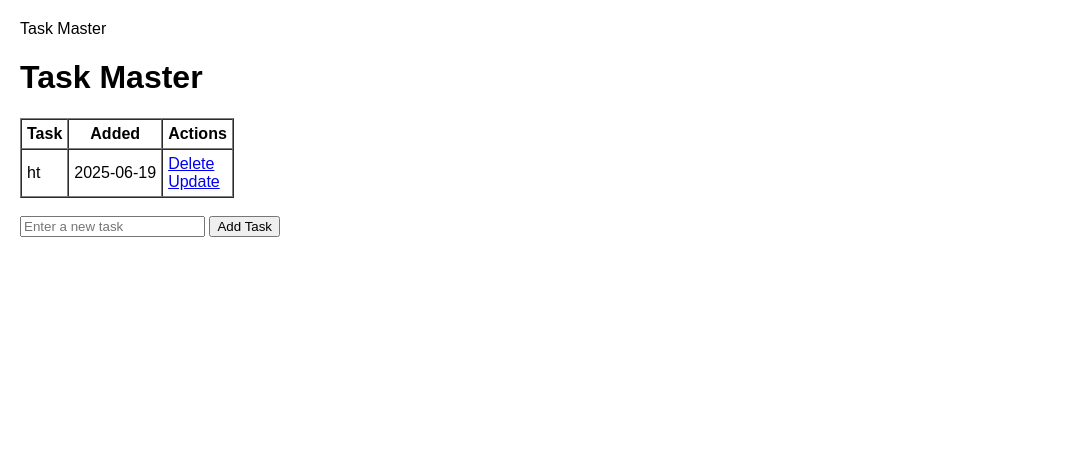
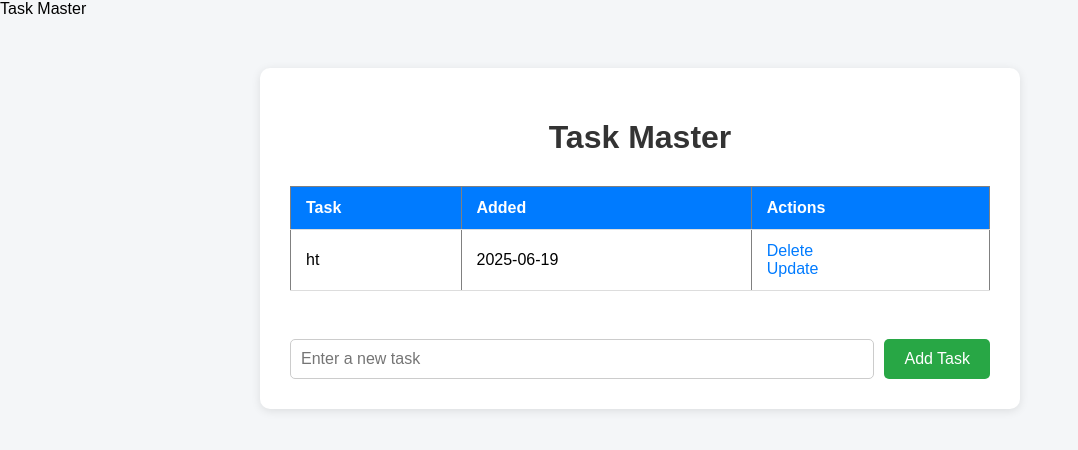
Before and after one commit to KeneanDita/Route-Me-Up, a Flask app: page / in a window 1280 px wide. Shown: the top 450 px of the page, without its empty margins (0-1078 px from the left). Run offline with Flask 3, Linux system fonts and the light colour scheme.

Commit message:
page css for simpler looks

```diff
--- a/Flask/static/css/main.css
+++ b/Flask/static/css/main.css
@@ -1,5 +1,90 @@
-body{
+body {
     font-family: Arial, sans-serif;
+    background-color: #f4f6f8;
     margin: 0;
-    padding: 20px;
+    padding: 0;
 }
+
+.content {
+    max-width: 700px;
+    margin: 50px auto;
+    background-color: white;
+    padding: 30px;
+    border-radius: 10px;
+    box-shadow: 0 2px 10px rgba(0, 0, 0, 0.1);
+}
+
+h1 {
+    text-align: center;
+    color: #333;
+    margin-bottom: 30px;
+}
+
+table {
+    width: 100%;
+    border-collapse: collapse;
+}
+
+th, td {
+    padding: 12px 15px;
+    text-align: left;
+    border-bottom: 1px solid #ddd;
+}
+
+th {
+    background-color: #007bff;
+    color: white;
+}
+
+a {
+    color: #007bff;
+    text-decoration: none;
+    margin-right: 10px;
+}
+
+a:hover {
+    text-decoration: underline;
+}
+
+form {
+    margin-top: 30px;
+    display: flex;
+    gap: 10px;
+}
+
+input[type="text"] {
+    flex-grow: 1;
+    padding: 10px;
+    font-size: 16px;
+    border: 1px solid #ccc;
+    border-radius: 5px;
+}
+
+button {
+    padding: 10px 20px;
+    background-color: #28a745;
+    color: white;
+    font-size: 16px;
+    border: none;
+    border-radius: 5px;
+    cursor: pointer;
+}
+
+button:hover {
+    background-color: #218838;
+}
+
+.clear-btn {
+    background-color: #dc3545;
+    color: white;
+    padding: 10px 20px;
+    font-size: 16px;
+    border: none;
+    border-radius: 5px;
+    cursor: pointer;
+    margin-top: 15px;
+}
+
+.clear-btn:hover {
+    background-color: #c82333;
+}
```
